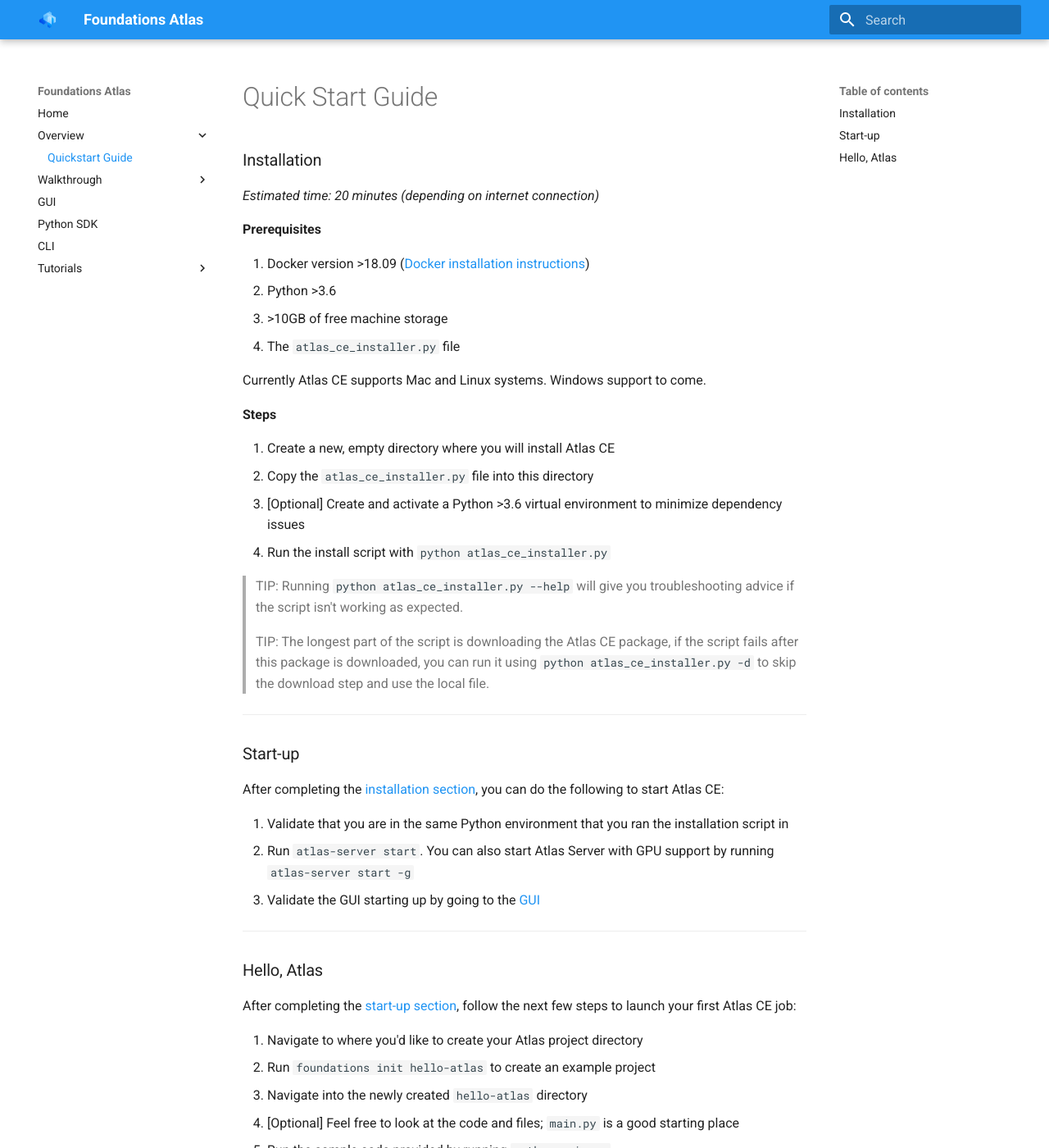
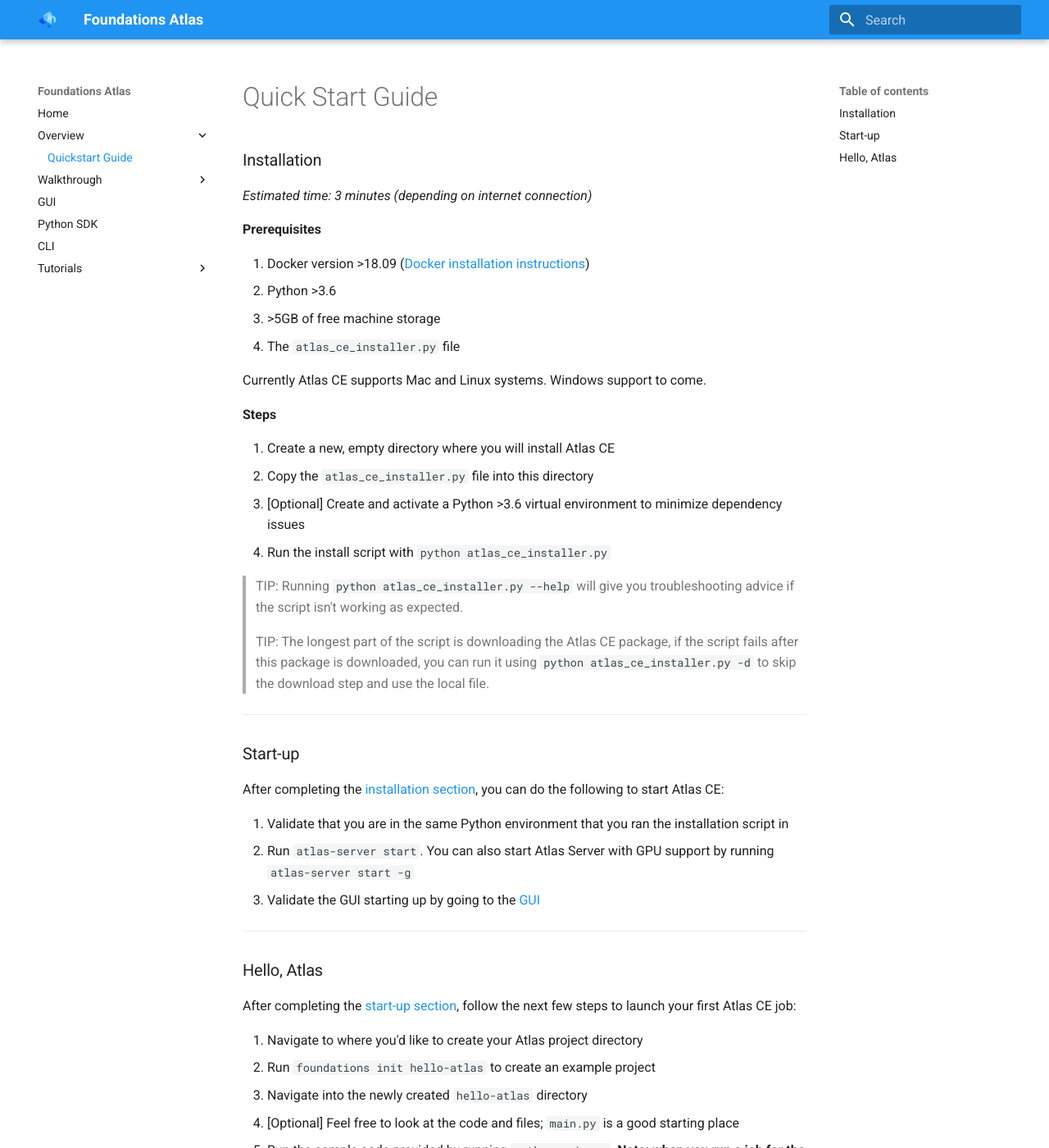
Before and after one commit to DeepLearnI/atlas-ce-docs, an MkDocs documentation site: the page built from docs/api_docs/sources/ce-quickstart-guide.md, in a window 1280 px wide and 1400 px high. Shown: the whole window at 82% size. Built offline with MkDocs 1.6.1 and Material for MkDocs 9.7.7, drawn with Linux system fonts in a browser that asks for light colours; some of the changed text lies outside the part shown.

Commit message:
[PL] update size and time in docs for installation

```diff
--- a/docs/api_docs/sources/ce-quickstart-guide.md
+++ b/docs/api_docs/sources/ce-quickstart-guide.md
@@ -2,13 +2,13 @@
 
 ### Installation
 
-*Estimated time: 20 minutes (depending on internet connection)*
+*Estimated time: 3 minutes (depending on internet connection)*
 
 **Prerequisites**
 
  1. Docker version \>18.09 ([Docker installation instructions](https://docs.docker.com/install/))
  2. Python \>3.6
- 3. \>10GB of free machine storage
+ 3. \>5GB of free machine storage
  4. The `atlas_ce_installer.py` file
 
  Currently Atlas CE supports Mac and Linux systems. Windows support to come.
@@ -46,5 +46,5 @@ After completing the [start-up section](#start-up), follow the next few steps to
  2. Run `foundations init hello-atlas` to create an example project
  3. Navigate into the newly created `hello-atlas` directory
  4. [Optional] Feel free to look at the code and files; `main.py` is a good starting place
- 5. Run the sample code provided by running `python main.py`
+ 5. Run the sample code provided by running `python main.py`. **Note: when you run a job for the first time it will download the appropriate worker image needed. This will take roughly 1.5 minutes**
  6. Head to the [GUI](http://localhost:5555/projects) to see what we just launched!
```
